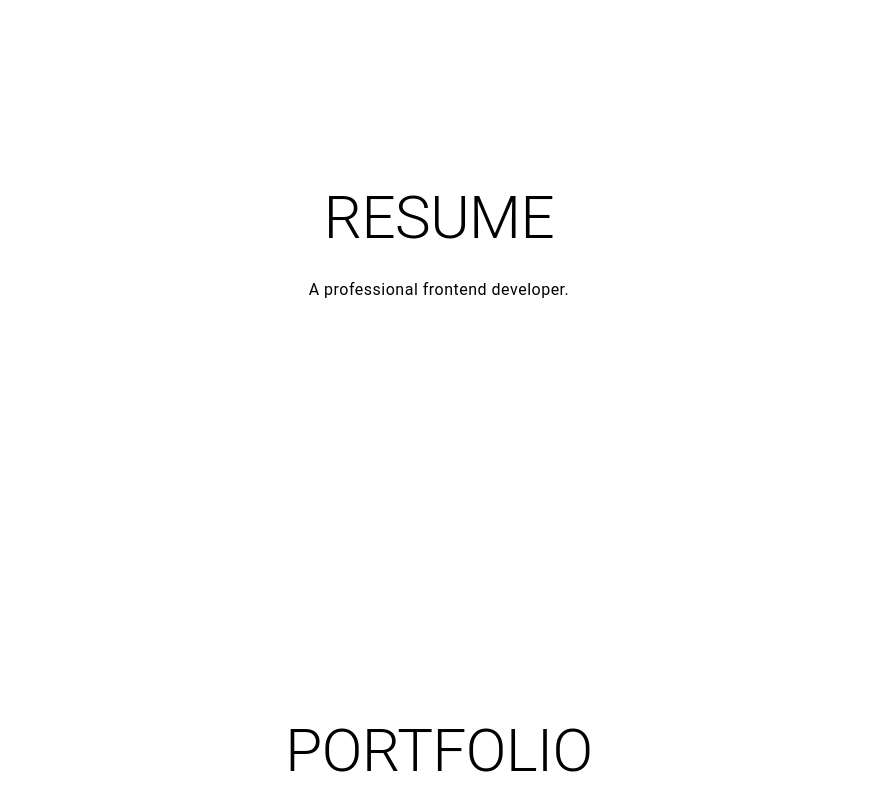
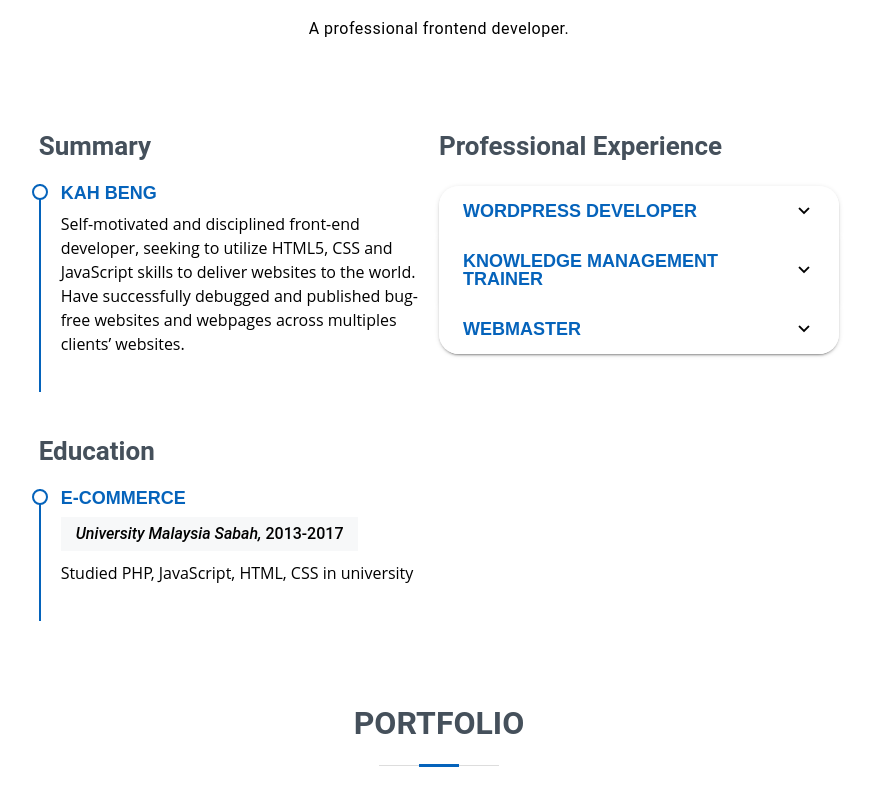
Before and after one commit to Kaben00/project-portfolio, a Vue app in the folder frontend/: page / in a window 1280 px wide. Shown: the part 1740-2540 px from the top of the page, without its empty margins (201-1072 px from the left). Built offline with nearby package versions, Linux system fonts and the light colour scheme.

Commit message:
Added scroll effect, updated Resume and About Me Section

```diff
--- a/frontend/src/App.vue
+++ b/frontend/src/App.vue
@@ -7,10 +7,10 @@
     <section class="about-me-section" id="about">
       <about-me/>
     </section >
-    <section class="resume-section">
+    <section class="resume-section" id="resume">
       <resume/>
     </section >
-    <section class="portfolio-section">
+    <section class="portfolio-section" id="portfolio">
       <portfolio/>
     </section >
     <section class="contact-section" id="contact">
--- a/frontend/src/assets/css/global.css
+++ b/frontend/src/assets/css/global.css
@@ -1,5 +1,10 @@
 /*CSS Styles for Global*/
-.v-navigation-drawer__content {
+  p {
+    margin-bottom: 16px;
+    font-family: "Open Sans", sans-serif;
+  }
+
+  .v-navigation-drawer__content {
     display: flex;
     justify-content: center;
     flex-direction: column;
@@ -17,3 +22,58 @@
   .v-slide-group__content {
     justify-content: center;
   }
+
+  .col-item-6 {
+    flex: 0 0 50%;
+    max-width: 50%;
+  }
+
+  .row {
+    display: flex;
+    -ms-flex-wrap: wrap;
+    flex-wrap: wrap;
+    margin-right: -15px;
+    margin-left: -15px;
+  }
+
+  .h3-title {
+    font-size: 26px;
+    font-weight: 700;
+    margin-top: 20px;
+    margin-bottom: 20px;
+    margin-top: 40px;
+    color: #45505b;
+  }
+
+  .section-h2-title {
+    font-size: 32px;
+    font-weight: bold;
+    text-transform: uppercase;
+    margin-bottom: 50px;
+    padding-bottom: 20px;
+    position: relative;
+    color: #45505b;
+    text-align: center;
+  }
+
+  .section-h2-title:before {
+    content: '';
+    position: absolute;
+    display: block;
+    width: 120px;
+    height: 1px;
+    background: #ddd;
+    bottom: 1px;
+    left: calc(50% - 60px);
+  }
+
+  .section-h2-title::after {
+    content: '';
+    position: absolute;
+    display: block;
+    width: 40px;
+    height: 3px;
+    background: #0563bb;
+    bottom: 0;
+    left: calc(50% - 20px);
+  }
--- a/frontend/src/components/AboutMe.vue
+++ b/frontend/src/components/AboutMe.vue
@@ -3,15 +3,15 @@
     <v-row justify="center">
       <v-col cols="12" md="8">
         <div class="about-us">
-          <div class="text-h2 about-title">ABOUT</div>
+          <div class="section-h2-title">ABOUT</div>
           <div class="about-us-description">
             <div class="about-us-image-container" v-for="(item, index) in aboutUsItems" :key="index">
-              <v-avatar size="350"  rounded="0">
-                <v-img :src="item.aboutUsImageUrl" height="400px"></v-img>
+              <v-avatar size="400"  rounded="0">
+                <v-img :src="item.aboutUsImageUrl"></v-img>
               </v-avatar>
             </div>
             <div>
-              <p class="text-body-1 about-description" v-for="(description, index) in descriptions" :key="index">
+              <p v-for="(description, index) in descriptions" :key="index">
                 {{ description }}
               </p>
               <div class="text-content" v-for="(item, index) in aboutUsItems" :key="index">
@@ -81,6 +81,7 @@ export default {
 
   .about-title {
     text-align: center;
+    margin-bottom: 30px;
   }
 
   .about-description {
--- a/frontend/src/components/Contact.vue
+++ b/frontend/src/components/Contact.vue
@@ -3,7 +3,7 @@
     <v-row justify="center">
       <v-col cols="12" md="8">
         <div class="about-us-description">
-          <div class="text-h2 section-title">CONTACT</div>
+          <div class="section-h2-title">CONTACT</div>
         </div>
       </v-col>
     </v-row>
--- a/frontend/src/components/Portfolio.vue
+++ b/frontend/src/components/Portfolio.vue
@@ -3,7 +3,7 @@
     <v-row justify="center">
       <v-col cols="12" md="8">
         <div class="about-us-description">
-          <div class="text-h2 section-title">PORTFOLIO</div>
+          <div class="section-h2-title">PORTFOLIO</div>
           <p class="text-body-1 section-description">Here is the portfolios that I have accomplished over the course of my career.</p>
           <PortfolioProject/>
         </div>
--- a/frontend/src/components/Resume.vue
+++ b/frontend/src/components/Resume.vue
@@ -3,8 +3,56 @@
     <v-row justify="center">
       <v-col cols="12" md="8">
         <div class="about-us-description">
-          <div class="text-h2 section-title">RESUME</div>
+          <div class="section-h2-title">RESUME</div>
           <p class="text-body-1 section-description">A professional frontend developer.</p>
+        </div>
+          <div class="row">
+            <div class="col-item-6">
+              <h3 class="h3-title">Summary</h3>
+              <div class="resume-item">
+                <h4>Kah Beng</h4>
+                <p>Self-motivated and disciplined front-end developer, seeking to utilize HTML5, CSS and JavaScript skills to
+                deliver websites to the world. Have successfully debugged and published bug-free websites and
+                webpages across multiples clients’ websites.
+                </p>
+              </div>
+              <h3 class="h3-title">Education</h3>
+              <div class="resume-item">
+                <h4>E-Commerce</h4>
+                <div class="company-year-of-service">
+                  <div class="company-name">University Malaysia Sabah,&nbsp;</div>
+                  <div class="year-of-service">2013-2017</div>
+                  </div>
+                  <p class="job-details">
+                        Studied PHP, JavaScript, HTML, CSS in university
+                  </p>
+                </div>
+            </div>
+            <div class="col-item-6">
+              <h3 class="h3-title">Professional Experience</h3>
+              <v-expansion-panels>
+                <v-expansion-panel
+                  v-for="(workItem, index) in workExperienceItems" :key="index"
+                >
+                  <v-expansion-panel-title class="job-title"><h4>{{ workItem.jobName }}</h4></v-expansion-panel-title>
+                  <v-expansion-panel-text>
+                    <div class="job-item">
+                      <div class="company-year-of-service">
+                        <div class="company-name">{{ workItem.companyName }},&nbsp;</div>
+                        <div class="year-of-service">{{ workItem.yearOfService }}</div>
+                      </div>
+                      <p
+                        v-for="task in workItem.jobDescription"
+                        :key="task"
+                        class="job-details"
+                      >
+                        {{ task }}
+                      </p>
+                    </div>
+                  </v-expansion-panel-text>
+                </v-expansion-panel>
+              </v-expansion-panels>
+          </div>
         </div>
       </v-col>
     </v-row>
@@ -14,6 +62,42 @@
 <script>
 export default {
   data: () => ({
+    workExperienceItems: [{
+      id: '1',
+      jobName: 'WordPress Developer',
+      companyName: 'YYC Advisors',
+      yearOfService: '2023-Present',
+      jobDescription: [
+        'Designed and developed the company website, enhancing user experience and increasing visitor traffic by 20%.',
+        'Developed a custom WordPress plugin to automate content management, saving 10 hours of manual work per week.',
+        'Customised WordPress themes using PHP and CSS, aligning with brand guidelines and improving site load time by 30%.',
+        'Successfully published multiple websites to live servers, ensuring 99.9% uptime and resolving deployment issues.',
+        'Implemented a test server on Digital Ocean, enabling streamlined pre-deployment testing and reducing bugs by 90%.',
+        'Resolved critical server disk space issues by optimizing MySQL configurations and restarting services via command line, ensuring uninterrupted server operation.',
+        'Optimized website images by adjusting size, resolution, and converting to WebP format, enhancing site speed and SEO.',
+      ],
+    },
+    {
+      id: '2',
+      jobName: 'Knowledge Management Trainer',
+      companyName: 'Accenture',
+      yearOfService: '2019-2023',
+      jobDescription: [
+        'Task 1',
+        'Task 2'
+      ],
+    },
+    {
+      id: '3',
+      jobName: 'Webmaster',
+      companyName: '8verstudio',
+      yearOfService: '2017-2017',
+      jobDescription: [
+        'Task 1',
+        'Task 2'
+      ],
+    },
+  ]
   }),
 
   mounted() {
@@ -28,4 +112,89 @@ export default {
   .about-us-description {
     color: black;
   }
+
+  .v-expansion-panel {
+    background-color: white;
+    border-color: black;
+    border-radius: 20px;
+  }
+
+  .v-expansion-panel-title, .v-expansion-panel-text {
+    color: black;
+  }
+
+  .resume-item h4 {
+    line-height: 18px;
+    font-size: 18px;
+    font-weight: 600;
+    text-transform: uppercase;
+    font-family: "Poppins", sans-serif;
+    color: #0563bb;
+    margin-bottom: 10px;
+  }
+
+  .resume-item {
+    padding: 0 0 20px 20px;
+    margin-top: -2px;
+    border-left: 2px solid #0563bb;
+    position: relative;
+  }
+
+  .resume-item::before {
+    content: "";
+    position: absolute;
+    width: 16px;
+    height: 16px;
+    border-radius: 50px;
+    left: -9px;
+    top: 0;
+    background: #fff;
+    border: 2px solid #0563bb;
+  }
+
+  .resume-item p {
+    color: black;
+  }
+
+  .job-title h4{
+    line-height: 18px;
+    font-size: 18px;
+    font-weight: 600;
+    text-transform: uppercase;
+    font-family: "Poppins", sans-serif;
+    color: #0563bb;
+  }
+
+  .job-item {
+    padding: 0 0 20px 20px;
+    margin-top: -2px;
+    border-left: 2px solid #0563bb;
+    position: relative;
+  }
+
+  .job-item::before {
+    content: "";
+    position: absolute;
+    width: 16px;
+    height: 16px;
+    border-radius: 50px;
+    left: -9px;
+    top: 0;
+    background: #fff;
+    border: 2px solid #0563bb;
+  }
+
+  .company-year-of-service {
+    font-weight: 500;
+    background: #f7f8f9;
+    padding: 5px 15px;
+    display: inline-flex;
+    margin-bottom: 10px;
+    color: black;
+  }
+
+  .company-name {
+    font-style: italic;
+    background: #f7f8f9;
+  }
 </style>
```
Also changed, not shown: frontend/src/components/NavMenu.vue (+19 -11 lines).
